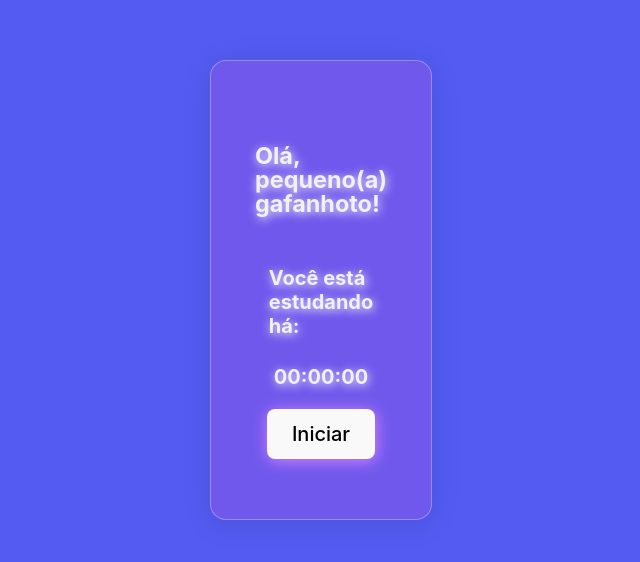
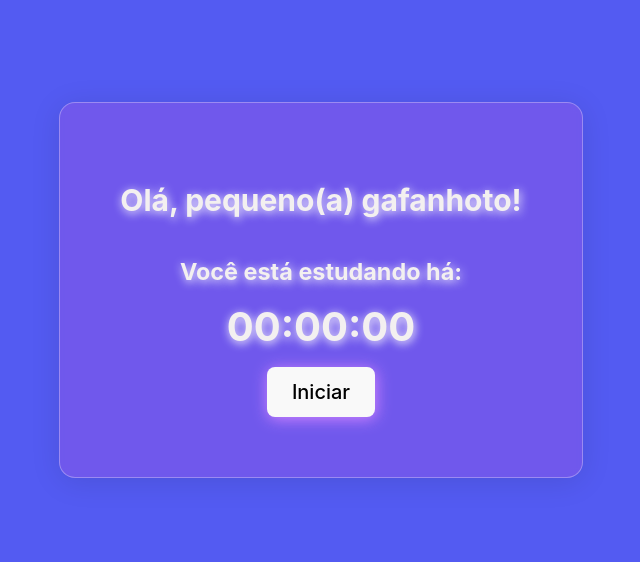
Before and after one commit to thiagosaidm/Contabilizador-de-Estudos, a React (Vite) app in the folder contabilizador/: page /timer in a window 1280 px wide. Shown: the part 110-672 px from the top of the page, without its empty margins (319-959 px from the left). Built offline with nearby package versions, Linux system fonts and the light colour scheme.

Commit message:
"Mudanças no display da hora"

```diff
--- a/contabilizador/src/App.css
+++ b/contabilizador/src/App.css
@@ -83,7 +83,7 @@
 
 .timer {
 
-  max-width: 5em;
+  max-width: 25em;
   height: auto;
   background-image: linear-gradient(45deg, rgba(66, 66, 230, 0.623), rgba(255, 0, 0, 0.238));
   color: rgb(243, 240, 240);
@@ -106,7 +106,10 @@
   border: 1px solid rgba(255, 255, 255, 0.3);
 }
 
-
+.clock{
+  padding: .2em;
+  font-size: 2em;
+}
 
 .buttons {
   margin-top: 1em;
--- a/contabilizador/src/Components/Assunto/Assunto.jsx
+++ b/contabilizador/src/Components/Assunto/Assunto.jsx
@@ -7,7 +7,7 @@ function Assunto({assunto}) {
 
     return(
         <>
-        <h4>{gerarAssunto(assunto)}</h4>
+        <h3>{gerarAssunto(assunto)}</h3>
         </>
     )
 }
--- a/contabilizador/src/Components/Saudacao/Saudacao.jsx
+++ b/contabilizador/src/Components/Saudacao/Saudacao.jsx
@@ -6,7 +6,7 @@ function Saudacao({nome}) {
 
     return(
         <>
-        {nome.length > 0 ? (<h3>{saudarUser(nome)}</h3>):(<h3>Olá, pequeno(a) gafanhoto!</h3>)}
+        {nome.length > 0 ? (<h2>{saudarUser(nome)}</h2>):(<h2>Olá, pequeno(a) gafanhoto!</h2>)}
 
         </>
     )
--- a/contabilizador/src/pages/Timer/Timer.jsx
+++ b/contabilizador/src/pages/Timer/Timer.jsx
@@ -1,11 +1,9 @@
+import React, { useState, useEffect } from "react";
 
-import React, { useState, useEffect } from 'react';
+import Saudacao from "../../Components/Saudacao/Saudacao";
+import Assunto from "../../Components/Assunto/Assunto";
 
-import Saudacao from '../../Components/Saudacao/Saudacao';
-import Assunto from '../../Components/Assunto/Assunto';
-
-
-function Timer({nome, assunto}) {
+function Timer({ nome, assunto }) {
   const [seconds, setSeconds] = useState(0);
   const [isRunning, setIsRunning] = useState(false);
 
@@ -16,7 +14,7 @@ function Timer({nome, assunto}) {
   useEffect(() => {
     if (isRunning) {
       const interval = setInterval(() => {
-        setSeconds(seconds => seconds + 1);
+        setSeconds((seconds) => seconds + 1);
       }, 1000);
 
       return () => clearInterval(interval);
@@ -24,13 +22,16 @@ function Timer({nome, assunto}) {
   }, [isRunning]);
 
   return (
-    <div className='content'>
+    <div className="content">
       <div className="timer">
-        <Saudacao nome = {nome}/>
+        <Saudacao nome={nome} />
         <Assunto assunto={assunto} />
-        {hours.toString().padStart(2, '0')}:
-        {minutes.toString().padStart(2, '0')}:
-        {secs.toString().padStart(2, '0')}
+        <div className="clock">
+          {hours.toString().padStart(2, "0")}:
+          {minutes.toString().padStart(2, "0")}:
+          {secs.toString().padStart(2, "0")}
+        </div>
+
         <div className="buttons">
           {isRunning ? (
             <button onClick={() => setIsRunning(false)}>Finalizar</button>
@@ -39,9 +40,7 @@ function Timer({nome, assunto}) {
           )}
         </div>
       </div>
-
     </div>
-
   );
 }
 
```
Lines whose indentation alone changed are shown as unchanged.
